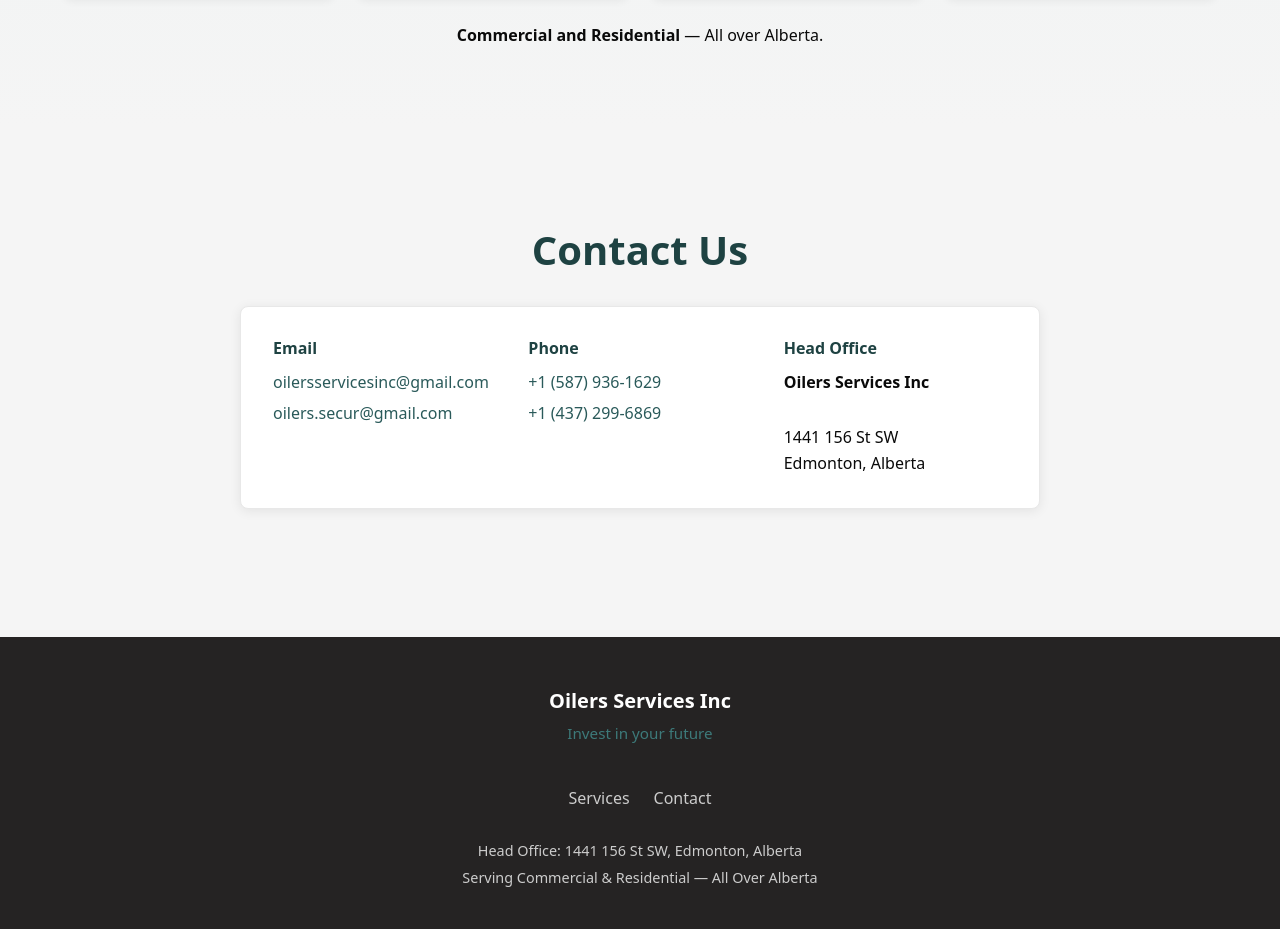
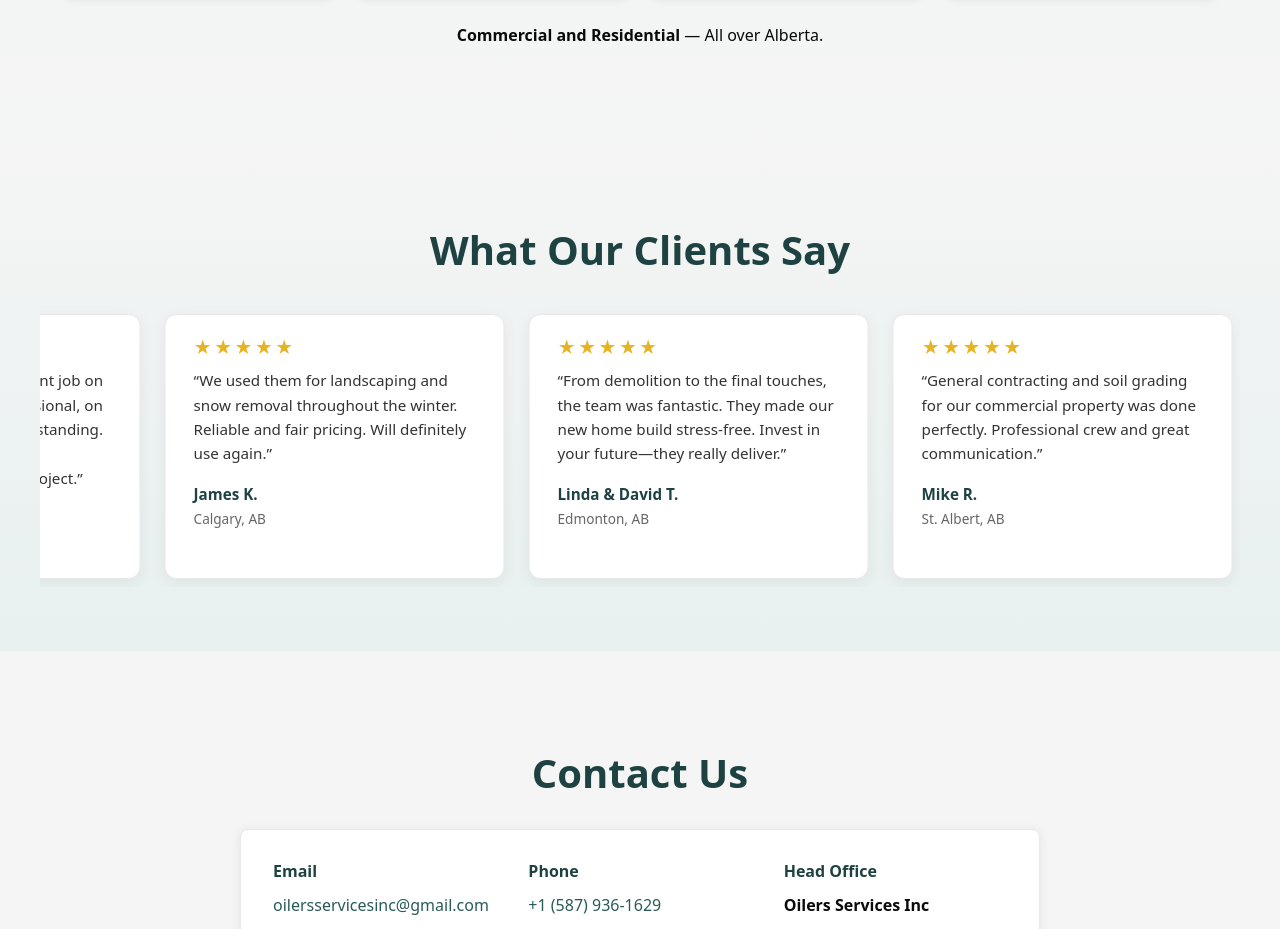
Before and after one commit to aabhay007/Oilers-Services-Inc, a Next.js app: page / in a window 1280 px wide. Shown: the part 1142-2071 px from the top of the page. Built offline with nearby package versions, Linux system fonts and the light colour scheme.

Commit message:
`Added a auto scroll crousel for showing static feedbacks`

```diff
--- a/app/globals.css
+++ b/app/globals.css
@@ -305,6 +305,99 @@ a:hover {
   color: #444;
 }
 
+/* Feedback / Testimonials carousel */
+.feedback-section {
+  background: linear-gradient(180deg, var(--oilers-white) 0%, #e8f0f0 100%);
+}
+
+.feedback-carousel-wrap {
+  overflow: hidden;
+  margin: 0 -1.5rem;
+  padding: 0.5rem 0;
+}
+
+.feedback-carousel-track {
+  display: flex;
+  gap: 1.5rem;
+  width: max-content;
+  animation: feedbackScroll 45s linear infinite;
+}
+
+.feedback-carousel-track:hover {
+  animation-play-state: paused;
+}
+
+@keyframes feedbackScroll {
+  0% {
+    transform: translateX(0);
+  }
+  100% {
+    transform: translateX(-50%);
+  }
+}
+
+.feedback-card {
+  flex: 0 0 min(340px, 85vw);
+  max-width: 340px;
+  background: #fff;
+  border-radius: 12px;
+  padding: 1.5rem 1.75rem;
+  box-shadow: 0 4px 16px rgba(0, 0, 0, 0.06);
+  border: 1px solid #e8e8e8;
+  transition: box-shadow 0.2s;
+}
+
+.feedback-card:hover {
+  box-shadow: 0 6px 20px rgba(42, 90, 90, 0.1);
+}
+
+.feedback-stars {
+  display: flex;
+  gap: 2px;
+  margin-bottom: 0.75rem;
+}
+
+.feedback-star {
+  color: #e6b422;
+  font-size: 1.1rem;
+  line-height: 1;
+}
+
+.feedback-text {
+  margin: 0 0 1rem;
+  font-size: 0.95rem;
+  line-height: 1.6;
+  color: #333;
+}
+
+.feedback-meta {
+  display: flex;
+  flex-direction: column;
+  gap: 0.15rem;
+}
+
+.feedback-name {
+  font-weight: 600;
+  color: var(--oilers-teal-dark);
+  font-size: 0.95rem;
+}
+
+.feedback-location {
+  font-size: 0.85rem;
+  color: #666;
+}
+
+@media (max-width: 640px) {
+  .feedback-card {
+    flex: 0 0 min(300px, 88vw);
+    max-width: 300px;
+  }
+
+  .feedback-carousel-track {
+    animation-duration: 55s;
+  }
+}
+
 /* Contact & Location */
 .contact-box {
   background: #fff;
--- a/app/page.tsx
+++ b/app/page.tsx
@@ -1,5 +1,6 @@
 import type { Metadata } from 'next';
 import Image from 'next/image';
+import FeedbackCarousel from '@/components/FeedbackCarousel';
 
 export const metadata: Metadata = {
   title: 'Oilers Services Inc',
@@ -62,6 +63,13 @@ export default function HomePage() {
         </div>
       </section>
 
+      <section id="feedback" className="section feedback-section" aria-labelledby="feedback-heading">
+        <div className="container">
+          <h2 id="feedback-heading" className="section-title">What Our Clients Say</h2>
+          <FeedbackCarousel />
+        </div>
+      </section>
+
       <section id="contact" className="section" aria-labelledby="contact-heading">
         <div className="container">
           <h2 id="contact-heading" className="section-title">Contact Us</h2>
--- /dev/null
+++ b/components/FeedbackCarousel.tsx
@@ -0,0 +1,79 @@
+'use client';
+
+const FEEDBACKS = [
+  {
+    name: 'Sarah M.',
+    location: 'Edmonton, AB',
+    text: 'Oilers Services did an excellent job on our home renovation. Professional, on time, and the quality was outstanding. Highly recommend for any construction or renovation project.',
+    rating: 5,
+  },
+  {
+    name: 'James K.',
+    location: 'Calgary, AB',
+    text: 'We used them for landscaping and snow removal throughout the winter. Reliable and fair pricing. Will definitely use again.',
+    rating: 5,
+  },
+  {
+    name: 'Linda & David T.',
+    location: 'Edmonton, AB',
+    text: 'From demolition to the final touches, the team was fantastic. They made our new home build stress-free. Invest in your future—they really deliver.',
+    rating: 5,
+  },
+  {
+    name: 'Mike R.',
+    location: 'St. Albert, AB',
+    text: 'General contracting and soil grading for our commercial property was done perfectly. Professional crew and great communication.',
+    rating: 5,
+  },
+  {
+    name: 'Jennifer L.',
+    location: 'Edmonton, AB',
+    text: 'Landscaping and gardening services transformed our yard. Very happy with the results. Thank you Oilers Services!',
+    rating: 5,
+  },
+];
+
+function FeedbackCard({
+  name,
+  location,
+  text,
+  rating,
+}: {
+  name: string;
+  location: string;
+  text: string;
+  rating: number;
+}) {
+  return (
+    <div className="feedback-card">
+      <div className="feedback-stars" aria-hidden>
+        {Array.from({ length: rating }).map((_, i) => (
+          <span key={i} className="feedback-star">★</span>
+        ))}
+      </div>
+      <p className="feedback-text">&ldquo;{text}&rdquo;</p>
+      <div className="feedback-meta">
+        <span className="feedback-name">{name}</span>
+        <span className="feedback-location">{location}</span>
+      </div>
+    </div>
+  );
+}
+
+export default function FeedbackCarousel() {
+  return (
+    <div className="feedback-carousel-wrap" aria-label="Customer feedback">
+      <div className="feedback-carousel-track">
+        {[...FEEDBACKS, ...FEEDBACKS].map((item, index) => (
+          <FeedbackCard
+            key={`${item.name}-${index}`}
+            name={item.name}
+            location={item.location}
+            text={item.text}
+            rating={item.rating}
+          />
+        ))}
+      </div>
+    </div>
+  );
+}
```
